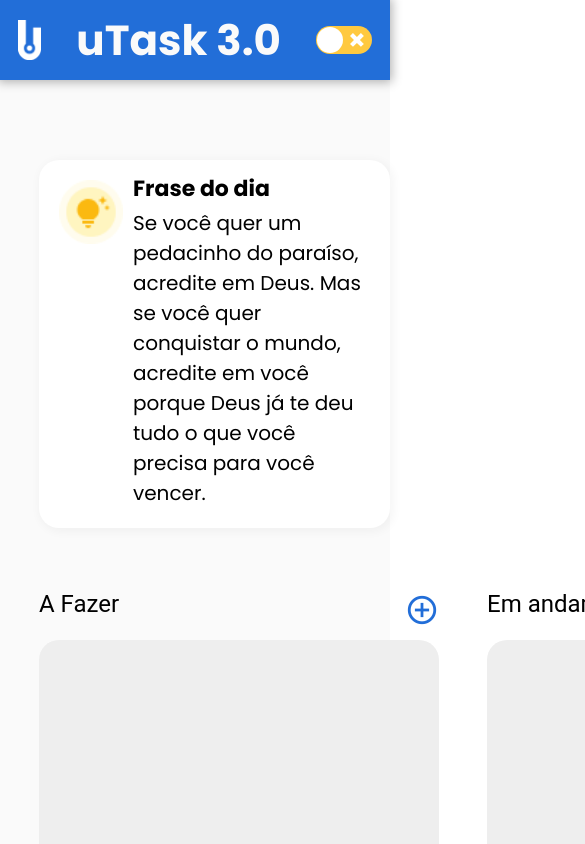
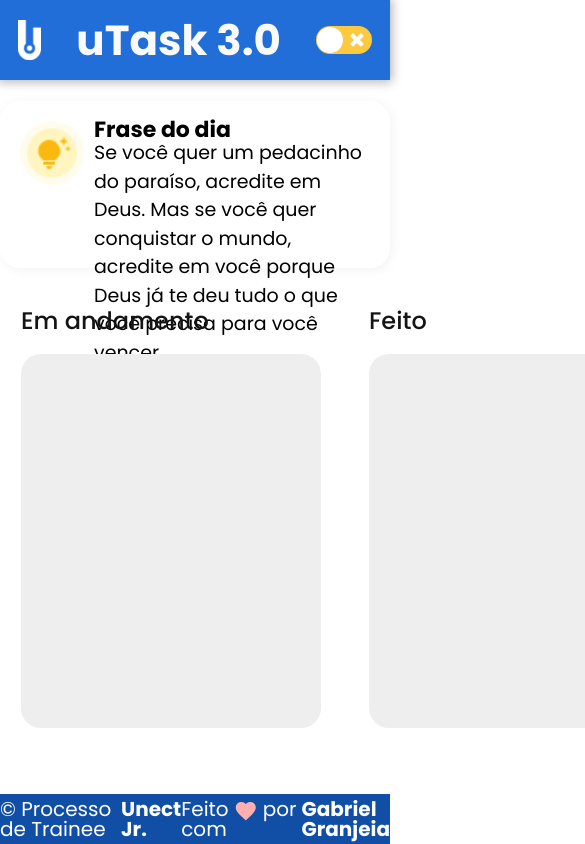
Before and after one commit to Gabriel-16n5/uTask-Trainee, a React (Vite) app: page /home in a window 390 px wide. Shown: the top 844 px of the page, 585 px wide, since content can reach past the window. Built offline with nearby package versions, Linux system fonts and the light colour scheme.

Commit message:
feat: layout web responsive for home page

```diff
--- a/src/components/Footer.jsx
+++ b/src/components/Footer.jsx
@@ -15,7 +15,7 @@ const Footer = styled.div`
     align-items: center;
     background-color:#114FA7;
     width: 100%;
-    height: 52px;
+    min-height: 50px;
     bottom: 0;
     left: 0;
     z-index: 1000;
--- a/src/components/KanbanContainer.jsx
+++ b/src/components/KanbanContainer.jsx
@@ -224,23 +224,27 @@ const ColumnHeader = styled.div`
 `;
 
 const KanbanContainer = styled.div`
-  display: flex;
-  justify-content: space-around;
-  margin-top: 4rem;
+    display: flex;
+    justify-content: center;
+    align-items: center;
+    width: 100vw;
+    height: 100vh;
 `;
 
 const ColumnMain = styled.div`
   display: flex;
   flex-direction: column;
-  min-width: 400px;
+  min-width: 300px;
   margin-right: 3rem;
   margin-bottom: 3rem;
+  height:50vh;
+
 `;
 
 const Column = styled.div`
   display: flex;
   flex-direction: column;
-  min-width: 400px;
+  min-width: 300px;
   height: 600px;
   background-color: #eeeeee;
   border-radius: 20px 20px 20px 20px;
@@ -251,11 +255,16 @@ const Column = styled.div`
 `;
 
 const ColumnTitle = styled.h2`
-  text-align: center;
+  font-family: Poppins;
+  font-size: 24px;
+  font-weight: 500;
+  line-height: 30px;
+  text-align: left;
+  color: #141414;
 `;
 
 const CardContainer = styled.div`
-  width: 350px;
+  width: 85%;
   height: auto;
   background-color: #ffffff;
   padding: 10px;
--- a/src/pages/HomePage.jsx
+++ b/src/pages/HomePage.jsx
@@ -7,20 +7,18 @@ import Kanban from "../components/KanbanContainer"
 
 export default function HomePage() {
     return (
-      <>
-        <MainNavBar/>
           <PageContainer>
+            <MainNavBar/>
             <FraseDoDiaContainer>
               <Icon><img src={icon} alt="icon"></img></Icon>
               <FraseDoDiaContent>
                   <FraseDoDiaTitle>Frase do dia</FraseDoDiaTitle>
                   <FraseDoDia>Se você quer um pedacinho do paraíso, acredite em Deus. Mas se você quer conquistar o mundo, acredite em você porque Deus já te deu tudo o que você precisa para você vencer.</FraseDoDia>
               </FraseDoDiaContent>
-          </FraseDoDiaContainer>
-          <Kanban/>
+            </FraseDoDiaContainer>
+            <Kanban/>
+            <FooterBar/>
           </PageContainer>
-        <FooterBar/>
-      </>
     )
   }
 
@@ -33,33 +31,32 @@ export default function HomePage() {
   `;
 
   const FraseDoDiaTitle = styled.h4`
-    margin: 0;
     font-family: Poppins;
     font-size: 22px;
     font-weight: 700;
     line-height: 18px;
     text-align: left;
-    margin-bottom: 10px;
   `;
 
   const FraseDoDia = styled.p`
       font-family: Poppins;
-      font-size: 20px;
+      font-size: 19px;
       font-weight: 400;
       line-height: 1.5;
       text-align: start;
-
   `;
 
   const FraseDoDiaContainer = styled.div`
   background-color: #FFFFFF;
   display: flex;
-  margin-top: 10rem;
   padding: 20px;
   border-radius: 5px;
   max-width: 920px;
   border-radius: 20px 20px 20px 20px;
   box-shadow: 2px 2px 10px 2px #0000000A;
+  margin-bottom:20px;
+  height:15vh;
+  margin-top:12vh;
 `;
 
   const FraseDoDiaContent = styled.div`
@@ -70,17 +67,8 @@ export default function HomePage() {
   const PageContainer = styled.div`
       display: flex;
       flex-direction: column;
-      align-items: start;
-      justify-content: start;
-      font-family: 'Roboto';
-      font-size: 24px;
-      text-align: center;
-      background-color:#fafafa;
-      padding-left: 10vw;
-      min-height: calc(100vh - 52px);
+      align-items: center;
+      justify-content: center;
+      height:100vh;
+      width:100vw;
   `
-
-  const Title = styled.h1`
-    font-size: 24px;
-    margin-bottom: 16px;
-  `;
```
Also changed, not shown: src/components/pl.jsx (deleted).
